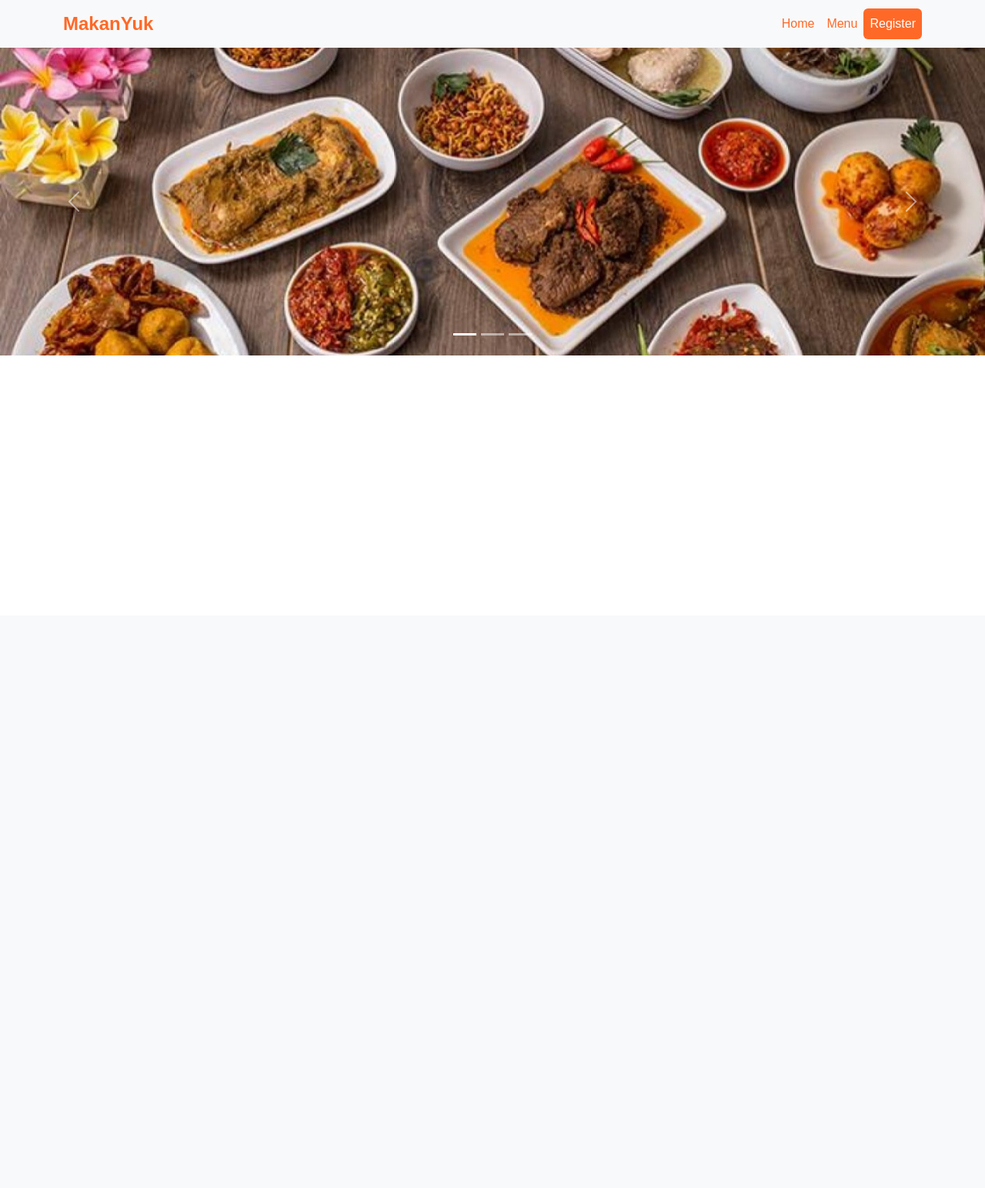
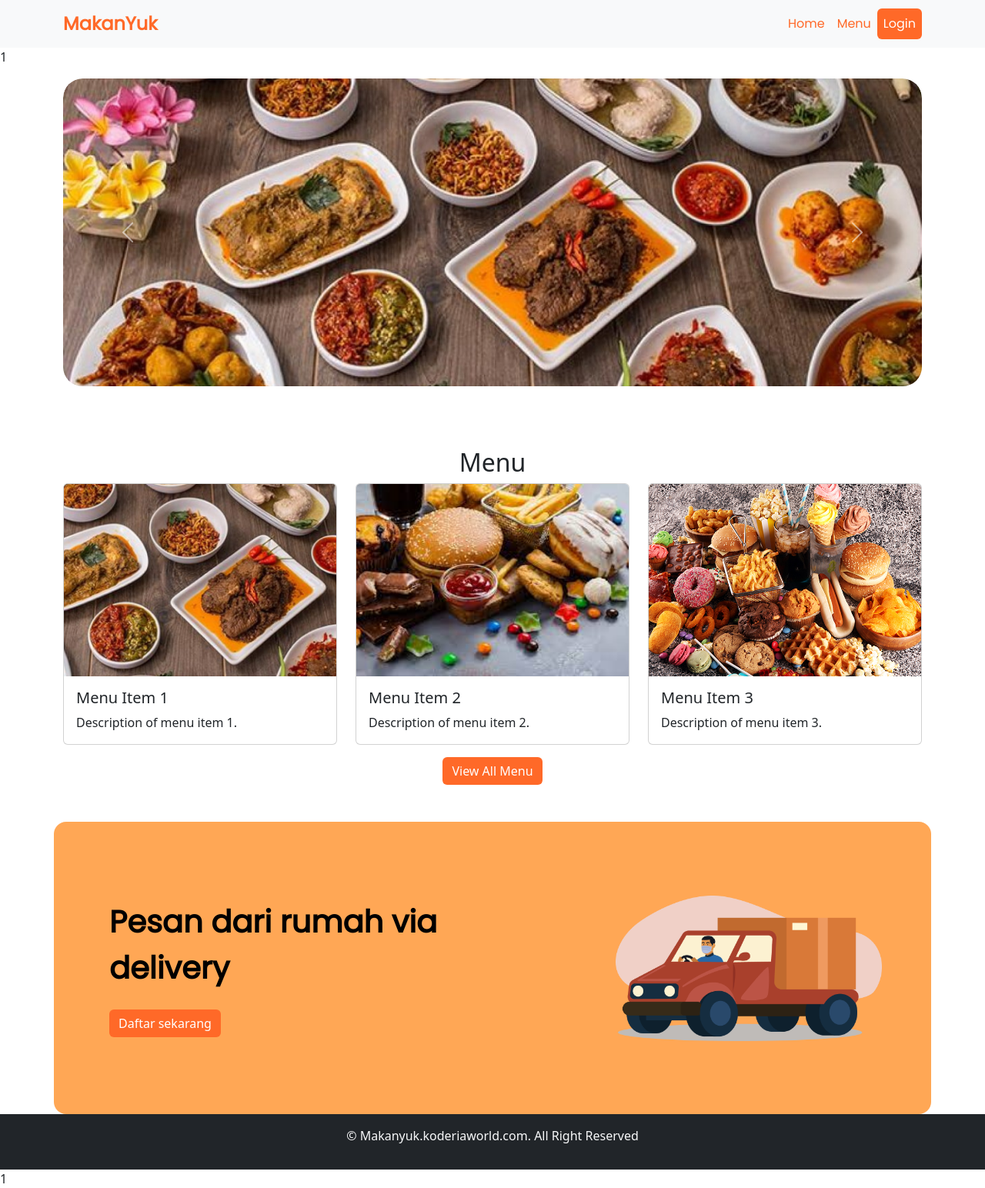
Before and after one commit to Brightlyviryaa/MakanYuk, a PHP site: page / in a window 1280 px wide. Shown: the whole page at 77% size. Before the commit the page ends 462 px from the top, so only its background shows below. Run offline with PHP 8.4, Linux system fonts and the light colour scheme; data that the repository does not hold is empty.

Commit message:
Merubah index.php

```diff
--- /dev/null
+++ b/footer.php
@@ -0,0 +1,5 @@
+<footer class="bg-dark text-light text-center py-3">
+    <div class="container">
+        <p>&copy; Makanyuk.koderiaworld.com. All Right Reserved</p>
+    </div>
+</footer>
--- a/index.php
+++ b/index.php
@@ -1,11 +1,3 @@
-<?php
-$koneksi = mysqli_connect("localhost","root","","makanyuk");
-
-$query = "SELECT * FROM login";
-
-$hasil = mysqli_query($koneksi, $query);
-?>
-
 <!DOCTYPE html>
 <html lang="id">
 
@@ -19,67 +11,89 @@ $hasil = mysqli_query($koneksi, $query);
 </head>
 
 <body>
-  <nav class="navbar navbar-expand-md navbar-light bg-light">
+  <?= include("navbar.php") ?>
+
+  <div class="container">
+    <div id="carouselExampleIndicators" class="carousel slide mt-3 rounded-carousel" data-bs-ride="carousel">
+      <div class="carousel-inner">
+        <div class="carousel-item active">
+          <img src="./images/food1.png" class="d-block w-100" alt="...">
+        </div>
+        <div class="carousel-item">
+          <img src="./images/food2.jpeg" class="d-block w-100" alt="...">
+        </div>
+        <div class="carousel-item">
+          <img src="./images/food3.jpeg" class="d-block w-100" alt="...">
+        </div>
+      </div>
+      <a class="carousel-control-prev" href="#carouselExampleIndicators" role="button" data-bs-slide="prev">
+        <span class="carousel-control-prev-icon" aria-hidden="true"></span>
+        <span class="visually-hidden">Previous</span>
+      </a>
+      <a class="carousel-control-next" href="#carouselExampleIndicators" role="button" data-bs-slide="next">
+        <span class="carousel-control-next-icon" ariahidden="true"></span>
+        <span class="visually-hidden">Next</span>
+      </a>
+    </div>
+  </div>
+
+  <section class="menu" style="margin-top: 10vh;">
     <div class="container">
-      <a class="navbar-brand" href="#"
-        style="font-family: 'Poppins', sans-serif; font-weight: 900; font-size: 24px; color: #FF6928;">
-        MakanYuk
-      </a>
-      <button class="navbar-toggler" type="button" data-bs-toggle="collapse" data-bs-target="#navbarNav"
-        aria-controls="navbarNav" aria-expanded="false" aria-label="Toggle navigation">
-        <span class="navbar-toggler-icon"></span>
-      </button>
-      <div class="collapse navbar-collapse" id="navbarNav">
-        <ul class="navbar-nav">
-          <li class="nav-item">
-            <a class="nav-link" href="#"
-              style="font-family: 'Poppins', sans-serif; font-weight: 400; font-size: 16px; color: #FF6928;">Home</a>
-          </li>
-          <li class="nav-item">
-            <a class="nav-link" href="#"
-              style="font-family: 'Poppins', sans-serif; font-weight: 400; font-size: 16px; color: #FF6928;">Menu</a>
-          </li>
-          <li class="nav-item">
-            <a class="nav-link btn btn-pill" href="register.php"
-              style="background-color: #FF6928; color: white;">Register</a>
-          </li>
-        </ul>
+      <h2 class="text-center">Menu</h2>
+      <div class="row">
+        <!-- Card 1 -->
+        <div class="col-md-4">
+          <div class="card">
+            <img src="./images/food1.png" class="card-img-top" style="height: 250px; object-fit: cover;"
+              alt="Menu Item 1">
+            <div class="card-body">
+              <h5 class="card-title">Menu Item 1</h5>
+              <p class="card-text">Description of menu item 1.</p>
+            </div>
+          </div>
+        </div>
+        <!-- Card 2 -->
+        <div class="col-md-4">
+          <div class="card">
+            <img src="./images/food2.jpeg" class="card-img-top" style="height: 250px; object-fit: cover;"
+              alt="Menu Item 2">
+            <div class="card-body">
+              <h5 class="card-title">Menu Item 2</h5>
+              <p class="card-text">Description of menu item 2.</p>
+            </div>
+          </div>
+        </div>
+        <!-- Card 3 -->
+        <div class="col-md-4">
+          <div class="card">
+            <img src="./images/food3.jpeg" class="card-img-top" style="height: 250px; object-fit: cover;"
+              alt="Menu Item 3">
+            <div class="card-body">
+              <h5 class="card-title">Menu Item 3</h5>
+              <p class="card-text">Description of menu item 3.</p>
+            </div>
+          </div>
+        </div>
+      </div>
+      <div class="text-center">
+        <a href="#" class="btn btn-custom mt-3">View All Menu</a>
       </div>
     </div>
-  </nav>
+  </section>
 
-  <div id="carouselExampleIndicators" class="carousel slide">
-    <div class="carousel-indicators">
-      <button type="button" data-bs-target="#carouselExampleIndicators" data-bs-slide-to="0" class="active"
-        aria-current="true" aria-label="Slide 1"></button>
-      <button type="button" data-bs-target="#carouselExampleIndicators" data-bs-slide-to="1"
-        aria-label="Slide 2"></button>
-      <button type="button" data-bs-target="#carouselExampleIndicators" data-bs-slide-to="2"
-        aria-label="Slide 3"></button>
-    </div>
-    <div class="carousel-inner">
-      <div class="carousel-item active">
-        <img src="./images/food1.png" class="d-block w-100" style="height: 50vh; object-fit: cover;" alt="...">
+  <section class="container register-section mt-5">
+    <div class="row align-items-center">
+      <div class="col-md-6 text-content">
+        <h1>Pesan dari rumah via delivery</h1>
+        <a href="#" class="btn btn-custom mt-3">Daftar sekarang</a>
       </div>
-      <div class="carousel-item">
-        <img src="./images/food2.jpeg" class="d-block w-100" style="height: 50vh; object-fit: cover;" alt="...">
-      </div>
-      <div class="carousel-item">
-        <img src="./images/food3.jpeg" class="d-block w-100" style="height: 50vh; object-fit: cover;" alt="...">
+      <div class="col-md-6 illustration-content">
+        <img src="./images/OBJECT.png" alt="illustration" class="img-fluid illustration">
       </div>
     </div>
-    <button class="carousel-control-prev" type="button" data-bs-target="#carouselExampleIndicators"
-      data-bs-slide="prev">
-      <span class="carousel-control-prev-icon" aria-hidden="true"></span>
-      <span class="visually-hidden">Previous</span>
-    </button>
-    <button class="carousel-control-next" type="button" data-bs-target="#carouselExampleIndicators"
-      data-bs-slide="next">
-      <span class="carousel-control-next-icon" aria-hidden="true"></span>
-      <span class="visually-hidden">Next</span>
-    </button>
-  </div>
+  </section>
 
+  <?= include("footer.php") ?>
 
   <script src="https://cdn.jsdelivr.net/npm/bootstrap@5.3.2/dist/js/bootstrap.bundle.min.js"
     integrity="sha384-C6RzsynM9kWDrMNeT87bh95OGNyZPhcTNXj1NW7RuBCsyN/o0jlpcV8Qyq46cDfL"
--- /dev/null
+++ b/navbar.php
@@ -0,0 +1,27 @@
+<nav class="navbar navbar-expand-md navbar-light bg-light">
+    <div class="container">
+        <a class="navbar-brand" href="#"
+            style="font-family: 'Poppins', sans-serif; font-weight: 900; font-size: 24px; color: #FF6928;">
+            MakanYuk
+        </a>
+        <button class="navbar-toggler" type="button" data-bs-toggle="collapse" data-bs-target="#navbarNav"
+            aria-controls="navbarNav" aria-expanded="false" aria-label="Toggle navigation">
+            <span class="navbar-toggler-icon"></span>
+        </button>
+        <div class="collapse navbar-collapse" id="navbarNav">
+            <ul class="navbar-nav">
+                <li class="nav-item">
+                    <a class="nav-link" href="#"
+                        style="font-family: 'Poppins', sans-serif; font-weight: 400; font-size: 16px; color: #FF6928;">Home</a>
+                </li>
+                <li class="nav-item">
+                    <a class="nav-link" href="#"
+                        style="font-family: 'Poppins', sans-serif; font-weight: 400; font-size: 16px; color: #FF6928;">Menu</a>
+                </li>
+                <li class="nav-item">
+                    <a class="nav-link btn btn-pill" href="#" style="background-color: #FF6928; color: white;">Login</a>
+                </li>
+            </ul>
+        </div>
+    </div>
+</nav>
--- a/style.css
+++ b/style.css
@@ -1,3 +1,5 @@
+@import url("https://fonts.googleapis.com/css2?family=Poppins:ital,wght@0,100;0,200;0,300;0,400;1,100;1,200;1,300;1,400&display=swap");
+
 .navbar-brand {
   font-family: "Poppins", sans-serif;
   font-weight: 900;
@@ -27,3 +29,68 @@
   background-color: #ff6928;
   color: white;
 }
+
+/* Add custom CSS for the rounded carousel and max-height */
+.rounded-carousel .carousel-inner {
+  border-radius: 25px;
+  max-height: 50vh;
+}
+
+.rounded-carousel .carousel-item {
+  border-radius: 25px;
+  overflow: hidden;
+}
+
+.rounded-carousel .carousel-item img {
+  object-fit: cover;
+  height: 100%;
+  width: 100%;
+}
+
+/* Add custom CSS for the button color */
+.btn-custom {
+  background-color: #ff6928;
+  color: white;
+  border: none;
+}
+
+.btn-custom:hover {
+  background-color: #d4541f;
+}
+
+.register-section {
+  display: flex;
+  min-height: 40vh;
+  background-color: #ffa755;
+  border-radius: 1rem;
+  padding: 10vh 5vw;
+}
+
+.text-content {
+  color: white;
+  padding: 20px;
+}
+
+.text-content h1 {
+  color: #000;
+  font-family: Poppins;
+  font-size: 40px;
+  font-style: normal;
+  font-weight: 700;
+  line-height: normal;
+}
+
+/* Custom CSS for the image */
+.illustration {
+  max-width: 70%;
+  height: auto;
+}
+
+.illustration-content {
+  display: flex;
+  justify-content: flex-end;
+  align-items: center;
+}
+.row {
+  align-items: center; /* Menyelaraskan elemen secara vertikal */
+}
```
Also changed, not shown: Images/OBJECT.png (added), database.php (added).
